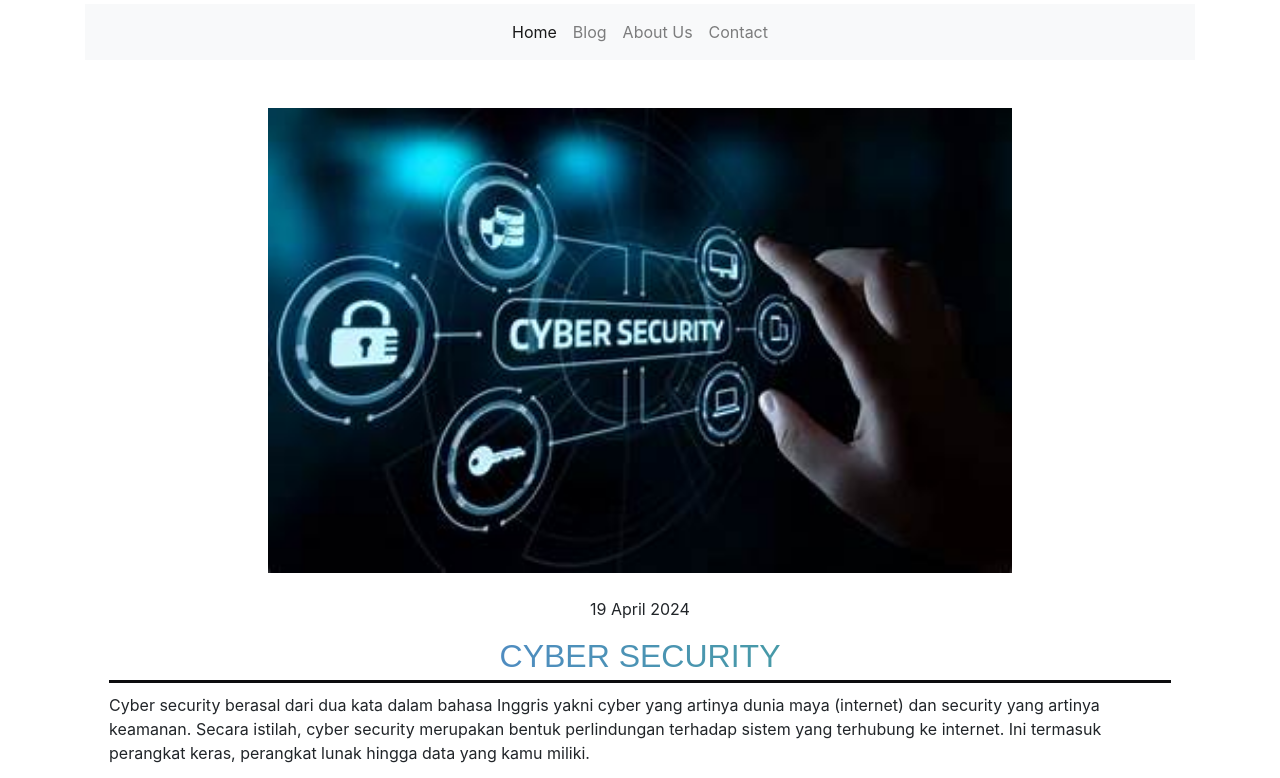
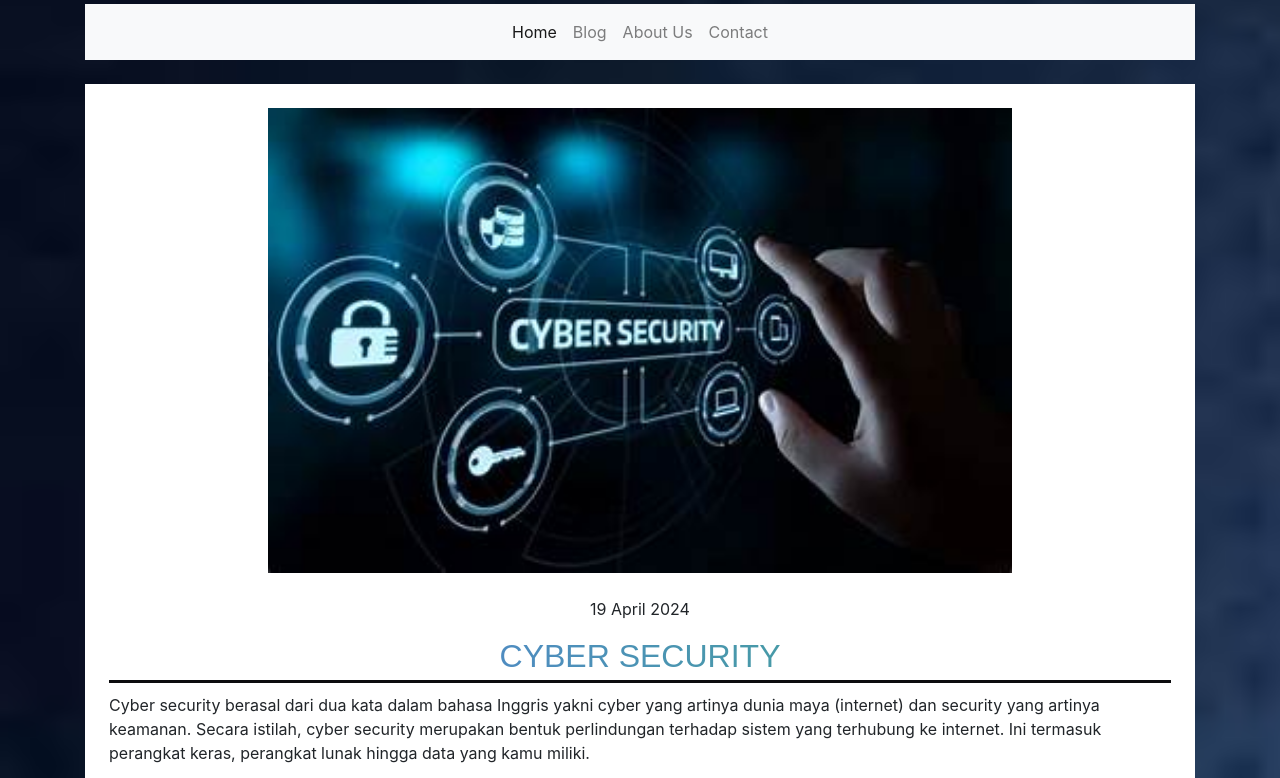
Before and after one commit to apep29/apep.bootstrap.github.io, a plain HTML site: page index.html in a window 1280 px wide. Shown: the part 252-1030 px from the top of the page. Drawn offline with nearby package versions, Linux system fonts and the light colour scheme.

Commit message:
index.html

```diff
--- a/index.html
+++ b/index.html
@@ -32,7 +32,7 @@
         left: 0;
         right: 0;
         bottom: 0;
-        background-image: url('th (11).jpeg');
+        background-image: url('images/th (11).jpeg');
         background-size: cover;
         filter: blur(0px); /* Efek blur dengan radius 0px */
         z-index: -1; /* Agar latar belakang berada di belakang konten */
```
